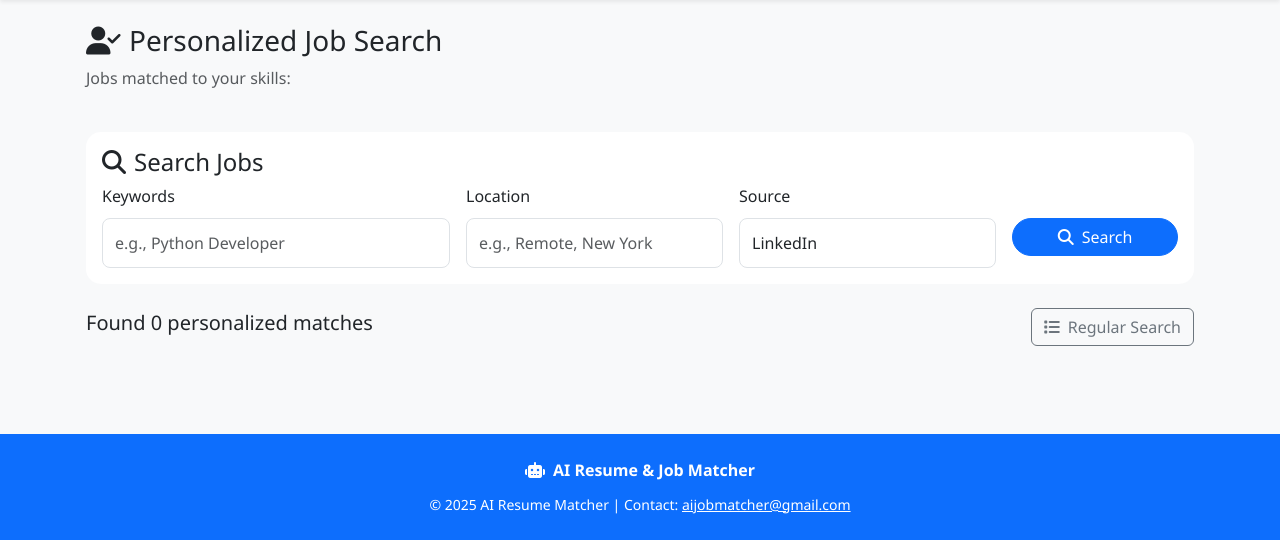
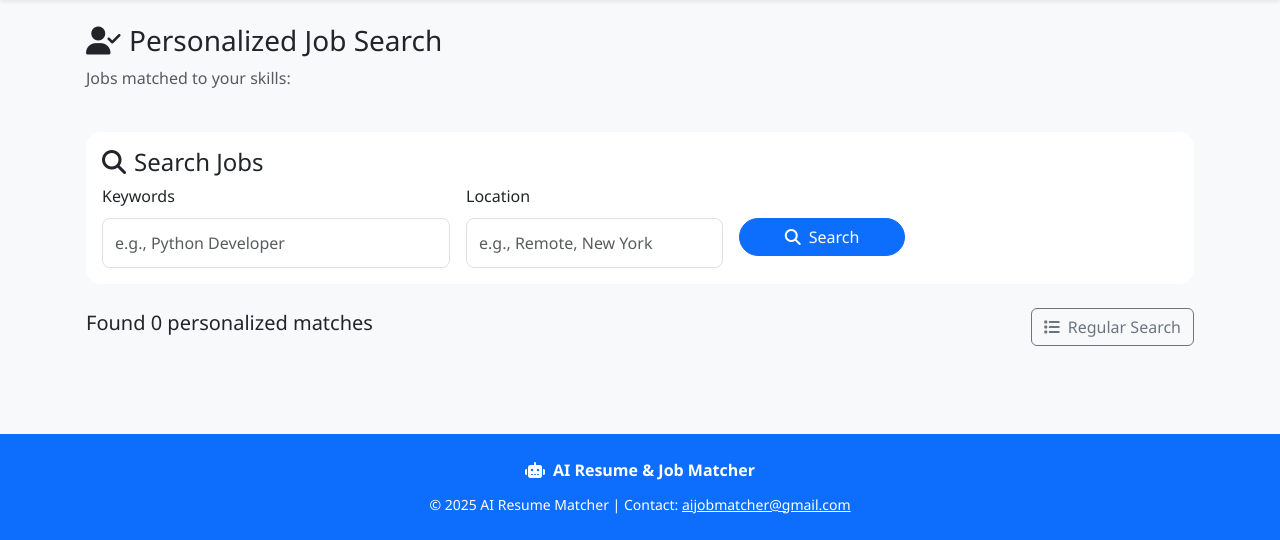
Before and after one commit to VarshithaSaiN/ai_resume_job_matcher, a Flask app: page /jobs/search-personalized in a window 1280 px wide. Shown: the part 64-604 px from the top of the page. Run offline with Flask 3, Linux system fonts and the light colour scheme; the visitor is signed in with stand-in values (Sample User, id 1); data that the repository does not hold is empty; some libraries are stand-ins or nearby versions.

Commit message:
Update job_search_personalized.html

```diff
--- a/frontend/templates/job_search_personalized.html
+++ b/frontend/templates/job_search_personalized.html
@@ -36,13 +36,6 @@
                             <input type="text" class="form-control" id="location" name="location"
                                    value="{{ location_filter }}" placeholder="e.g., Remote, New York">
                         </div>
-                        <div class="col-md-3">
-    <label for="source" class="form-label">Source</label>
-    <select class="form-control" id="source" name="source">
-        <option value="LinkedIn" {% if source_filter == 'LinkedIn' or not source_filter %}selected{% endif %}>LinkedIn</option>
-    </select>
-</div>
-
                         <div class="col-md-2">
                             <label class="form-label">&nbsp;</label>
                             <button type="submit" class="btn btn-primary d-block w-100">
```
